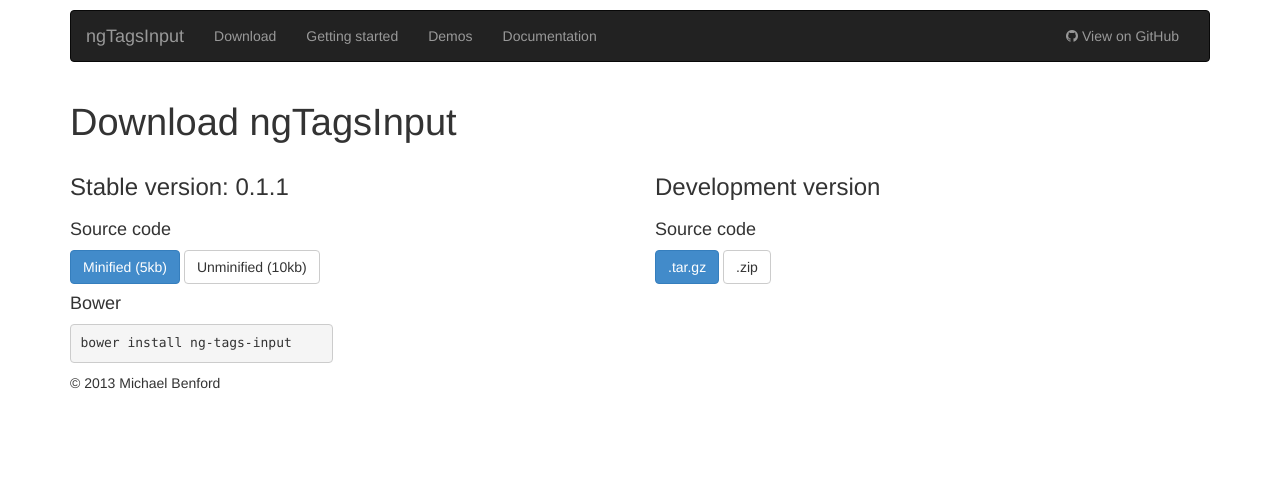
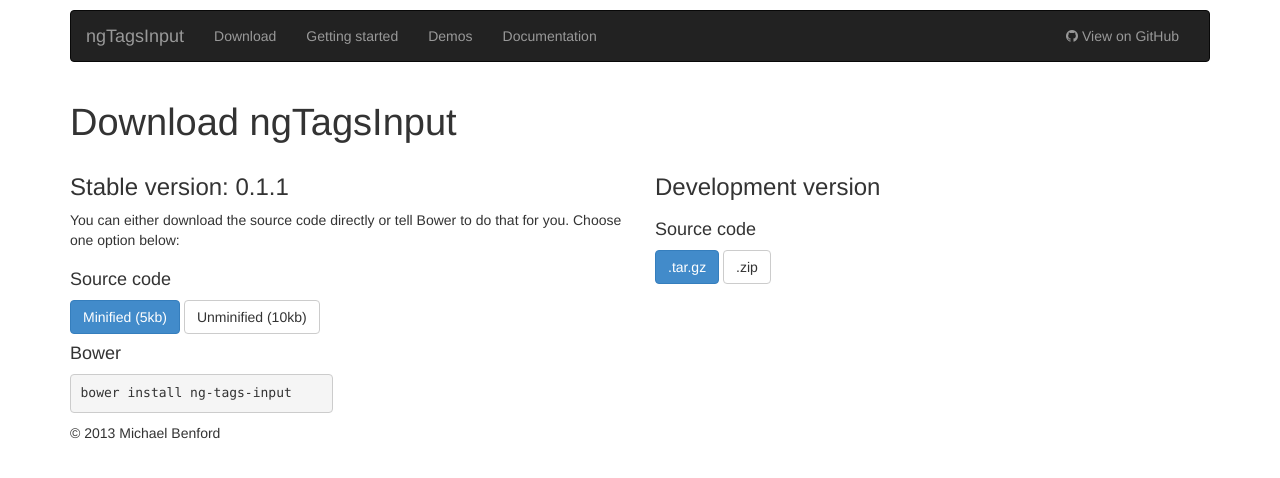
Before and after one commit to mbenford/ngTagsInput, a Jekyll site: the page built from download.html, in a window 1280 px wide. Shown: the top 478 px of the page. Built offline with Jekyll 4.4.1, drawn with Linux system fonts in a browser that asks for light colours; nearby versions of some CDN libraries; Markdown is read by kramdown in place of the engine named in the settings.

Commit message:
Done small fixes

```diff
--- a/download.html
+++ b/download.html
@@ -6,9 +6,12 @@ layout: default
 <div class="row">
   <div class="col-md-6">
     <h3>Stable version: {{ site.stable_version }}</h3>
+    <p>
+      You can either download the source code directly or tell Bower to do that for you. Choose one option below:
+    </p>
 
     <div class="row">
-      <div class="col-md-6">
+      <div class="col-md-12">
         <h4>Source code</h4>
         <button class="btn btn-primary">Minified (5kb) </button>
         <button class="btn btn-default">Unminified (10kb)</button>
@@ -26,7 +29,7 @@ layout: default
   <div class="col-md-6">
     <h3>Development version</h3>
     <div class="row">
-      <div class="col-md-6">
+      <div class="col-md-12">
         <h4>Source code</h4>
         <button class="btn btn-primary">.tar.gz</button>
         <button class="btn btn-default">.zip</button>
```
